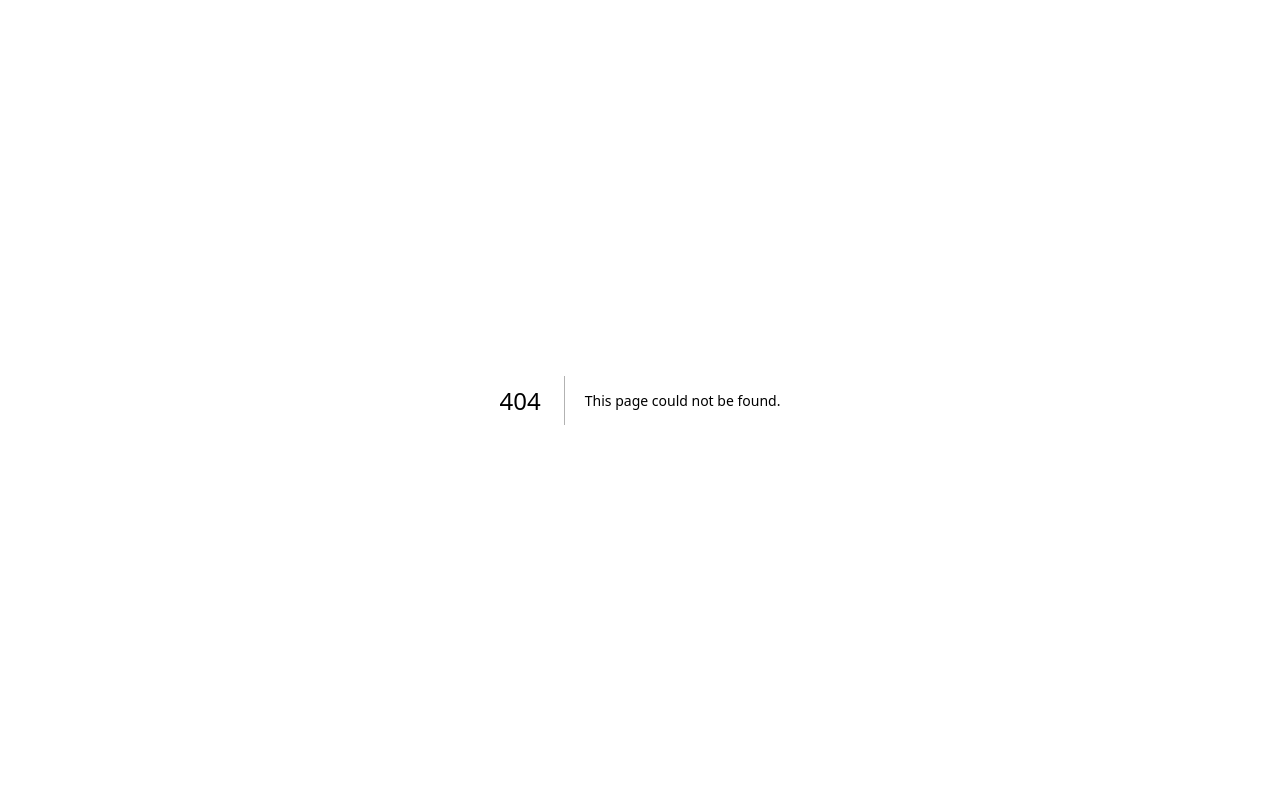
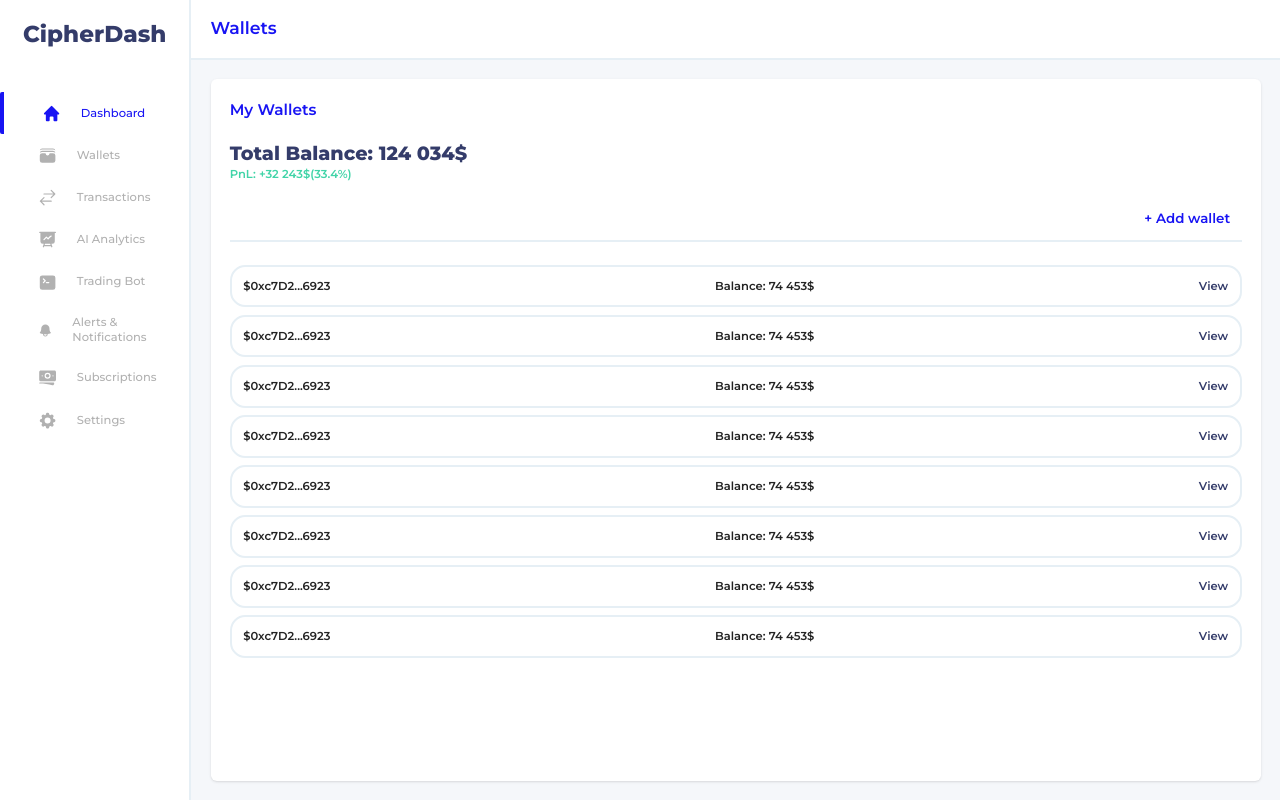
Before and after one commit to gxddvn/CipherDash, a Next.js app in the folder frontend/: page /dashboard/wallets in a window 1280 px wide. Before the commit this address had no page. Built offline with nearby package versions, Linux system fonts and the light colour scheme.

Commit message:
Add wallets page

```diff
--- /dev/null
+++ b/frontend/src/app/dashboard/wallets/page.tsx
@@ -0,0 +1,72 @@
+
+
+const convertWalletAddress = (address: string) => {
+    return address.slice(0, 6) + "..." + address.slice(-4);
+}
+
+export default function Wallets () {
+    return (
+        <div className="flex flex-col flex-grow w-full h-screen">
+            <div className="flex items-center bg-backgroundSecondary border-b-2 border-borderColor px-5 py-4">
+                <h1 className="text-lg font-semibold text-mainBgColor">Wallets</h1>
+            </div>
+            <div className="flex flex-col flex-grow w-full p-5 ">
+                <div className="flex flex-col flex-grow bg-backgroundSecondary w-full mr-5 p-5 rounded-md shadow">
+                    <div className="flex items-center justify-between mb-5">
+                        <h1 className="text-base font-semibold text-mainBgColor">My Wallets</h1>
+                    </div>
+                    <div className="flex flex-col mb-5">
+                        <span className="text-xl font-extrabold">Total Balance: 124 034$</span>
+                        <span className="text-xs font-semibold text-inputColor">PnL: +32 243$(33.4%)</span>
+                    </div>
+                    <div className="flex justify-end items-center pb-1">
+                        <button className="text-sm font-semibold text-mainBgColor py-2 px-3 rounded-xl transition-all ease-linear hover:text-backgroundSecondary hover:bg-mainBgColor">+ Add wallet</button>
+                    </div>
+                    <hr className="border-t-2 border-borderColor mb-5" />
+                    <div className="flex flex-col flex-grow overflow-y-auto h-64">
+                        <div className="flex items-center justify-between border-2 border-borderColor rounded-2xl p-3 my-1">
+                            <span className="text-xs font-semibold text-blackColor">${convertWalletAddress("0xc7D284f9F8562Bc4d5557ef6f2C5F6cC3A0C6923")}</span>
+                            <span className="text-xs font-semibold text-blackColor">Balance: 74 453$</span>
+                            <button className="text-xs font-semibold transition-all ease-linear hover:text-mainBgColor">View</button>
+                        </div>
+                        <div className="flex items-center justify-between border-2 border-borderColor rounded-2xl p-3 my-1">
+                            <span className="text-xs font-semibold text-blackColor">${convertWalletAddress("0xc7D284f9F8562Bc4d5557ef6f2C5F6cC3A0C6923")}</span>
+                            <span className="text-xs font-semibold text-blackColor">Balance: 74 453$</span>
+                            <button className="text-xs font-semibold transition-all ease-linear hover:text-mainBgColor">View</button>
+                        </div>
+                        <div className="flex items-center justify-between border-2 border-borderColor rounded-2xl p-3 my-1">
+                            <span className="text-xs font-semibold text-blackColor">${convertWalletAddress("0xc7D284f9F8562Bc4d5557ef6f2C5F6cC3A0C6923")}</span>
+                            <span className="text-xs font-semibold text-blackColor">Balance: 74 453$</span>
+                            <button className="text-xs font-semibold transition-all ease-linear hover:text-mainBgColor">View</button>
+                        </div>
+                        <div className="flex items-center justify-between border-2 border-borderColor rounded-2xl p-3 my-1">
+                            <span className="text-xs font-semibold text-blackColor">${convertWalletAddress("0xc7D284f9F8562Bc4d5557ef6f2C5F6cC3A0C6923")}</span>
+                            <span className="text-xs font-semibold text-blackColor">Balance: 74 453$</span>
+                            <button className="text-xs font-semibold transition-all ease-linear hover:text-mainBgColor">View</button>
+                        </div>
+                        <div className="flex items-center justify-between border-2 border-borderColor rounded-2xl p-3 my-1">
+                            <span className="text-xs font-semibold text-blackColor">${convertWalletAddress("0xc7D284f9F8562Bc4d5557ef6f2C5F6cC3A0C6923")}</span>
+                            <span className="text-xs font-semibold text-blackColor">Balance: 74 453$</span>
+                            <button className="text-xs font-semibold transition-all ease-linear hover:text-mainBgColor">View</button>
+                        </div>
+                        <div className="flex items-center justify-between border-2 border-borderColor rounded-2xl p-3 my-1">
+                            <span className="text-xs font-semibold text-blackColor">${convertWalletAddress("0xc7D284f9F8562Bc4d5557ef6f2C5F6cC3A0C6923")}</span>
+                            <span className="text-xs font-semibold text-blackColor">Balance: 74 453$</span>
+                            <button className="text-xs font-semibold transition-all ease-linear hover:text-mainBgColor">View</button>
+                        </div>
+                        <div className="flex items-center justify-between border-2 border-borderColor rounded-2xl p-3 my-1">
+                            <span className="text-xs font-semibold text-blackColor">${convertWalletAddress("0xc7D284f9F8562Bc4d5557ef6f2C5F6cC3A0C6923")}</span>
+                            <span className="text-xs font-semibold text-blackColor">Balance: 74 453$</span>
+                            <button className="text-xs font-semibold transition-all ease-linear hover:text-mainBgColor">View</button>
+                        </div>
+                        <div className="flex items-center justify-between border-2 border-borderColor rounded-2xl p-3 my-1">
+                            <span className="text-xs font-semibold text-blackColor">${convertWalletAddress("0xc7D284f9F8562Bc4d5557ef6f2C5F6cC3A0C6923")}</span>
+                            <span className="text-xs font-semibold text-blackColor">Balance: 74 453$</span>
+                            <button className="text-xs font-semibold transition-all ease-linear hover:text-mainBgColor">View</button>
+                        </div>
+                    </div>
+                </div>
+            </div>
+        </div>
+    )
+}
--- a/frontend/src/app/globals.css
+++ b/frontend/src/app/globals.css
@@ -3,6 +3,27 @@
 @tailwind base;
 @tailwind components;
 @tailwind utilities;
+
+
+::-webkit-scrollbar {
+  width: 10px;
+}
+
+/* Track */
+::-webkit-scrollbar-track {
+  background: white;;
+}
+
+/* Handle */
+::-webkit-scrollbar-thumb {
+  background: var(--main-bg-color);
+  border-radius: 50px;
+}
+
+/* Handle on hover */
+::-webkit-scrollbar-thumb:hover {
+  background: var(--foreground);
+}
 
 
 :root {
--- a/frontend/src/components/DashboardNav/index.tsx
+++ b/frontend/src/components/DashboardNav/index.tsx
@@ -1,4 +1,5 @@
 import { AnalyticsIcon, DashboardIcon, NotifyIcon, SettingsIcon, SubscriptionsIcon, TradingBotIcon, TransactionIcon, WalletsIcon } from '@/app/icons'
+import Link from 'next/link'
 import React from 'react'
 
 const DashboardNav = () => {
@@ -7,10 +8,10 @@ const DashboardNav = () => {
             <h1 className='text-2xl font-extrabold px-6 py-5 text-center mb-6'>CipherDash</h1>
             <div className='flex flex-col pr-5'>
                 <div className='flex items-center cursor-pointer py-3 border-l-4 border-mainBgColor rounded-sm'>
-                    <span className='flex flex-grow items-center mr-1 text-xs font-medium pl-10 text-mainBgColor'> <DashboardIcon className='w-5 h-5 mr-5'/> Dashboard</span>
+                    <Link href="/dashboard" className='flex flex-grow items-center mr-1 text-xs font-medium pl-10 text-mainBgColor'> <DashboardIcon className='w-5 h-5 mr-5'/> Dashboard</Link>
                 </div>
                 <div className='flex items-center cursor-pointer text-secondColor py-3 rounded-sm transition-all ease-linear  hover:bg-mainBgColor hover:text-backgroundSecondary'>
-                    <span className='flex flex-grow items-center mr-1 text-xs font-medium pl-10'><WalletsIcon className='w-5 h-5 mr-5'/> Wallets</span>
+                    <Link href="/dashboard/wallets" className='flex flex-grow items-center mr-1 text-xs font-medium pl-10'><WalletsIcon className='w-5 h-5 mr-5'/> Wallets</Link>
                 </div>
                 <div className='flex items-center cursor-pointer text-secondColor py-3 rounded-sm transition-all ease-linear hover:bg-mainBgColor hover:text-backgroundSecondary'>
                     <span className='flex flex-grow items-center mr-1 text-xs font-medium pl-10'><TransactionIcon className='w-5 h-5 mr-5'/> Transactions</span>
--- a/frontend/src/components/WeeklyActivityChart/index.tsx
+++ b/frontend/src/components/WeeklyActivityChart/index.tsx
@@ -36,7 +36,7 @@ const WeeklyActivityChart = ({ className }: { className?: string }) => {
             <ResponsiveContainer width="100%" height="100%">
                 <BarChart data={data} barGap={8}>
                     <XAxis stroke='#343C6A' dataKey="day" />
-                    <Tooltip contentStyle={{ fontSize: "6px !important" }} />
+                    <Tooltip />
                     <Bar dataKey="deposit" fill="#1814F3" radius={[4, 4, 0, 0]} />
                     <Bar
                         dataKey="withdraw"
```
